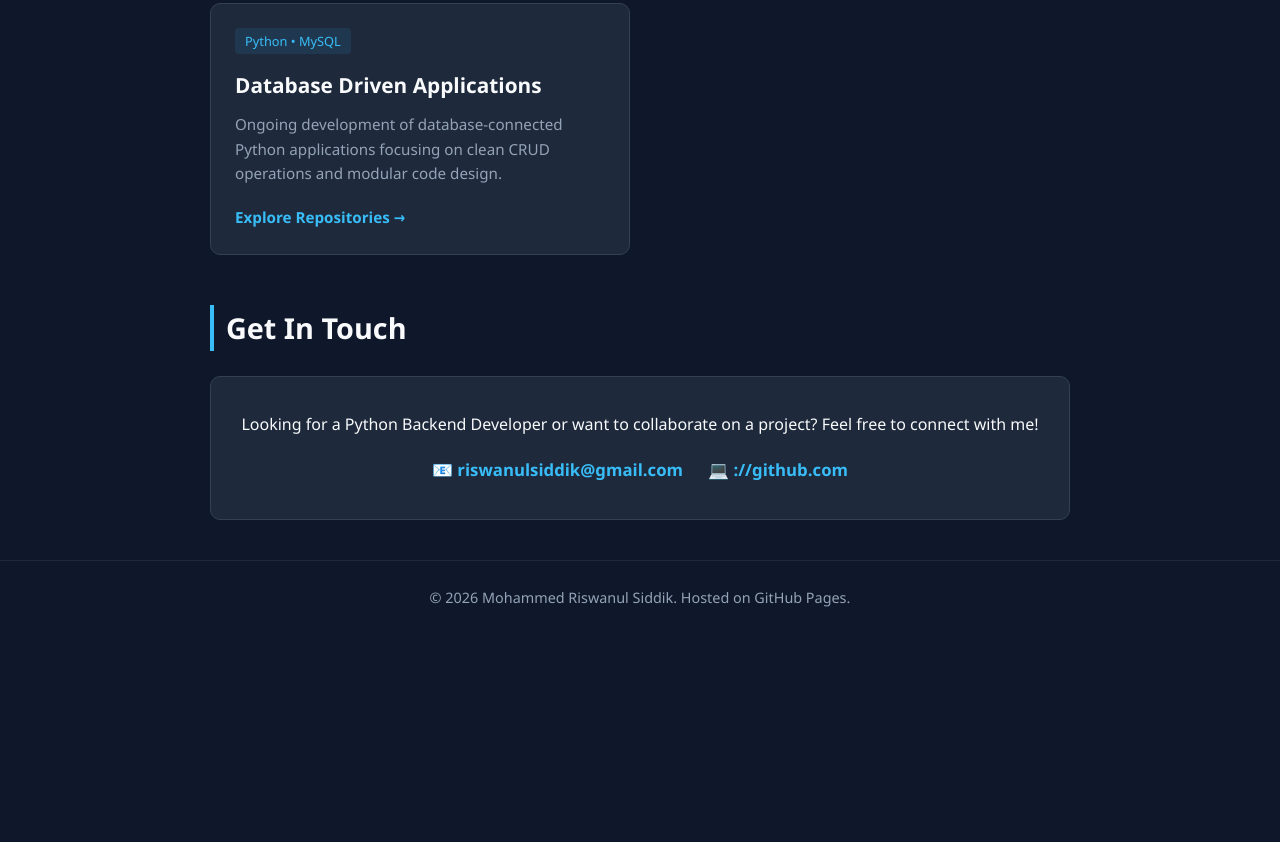
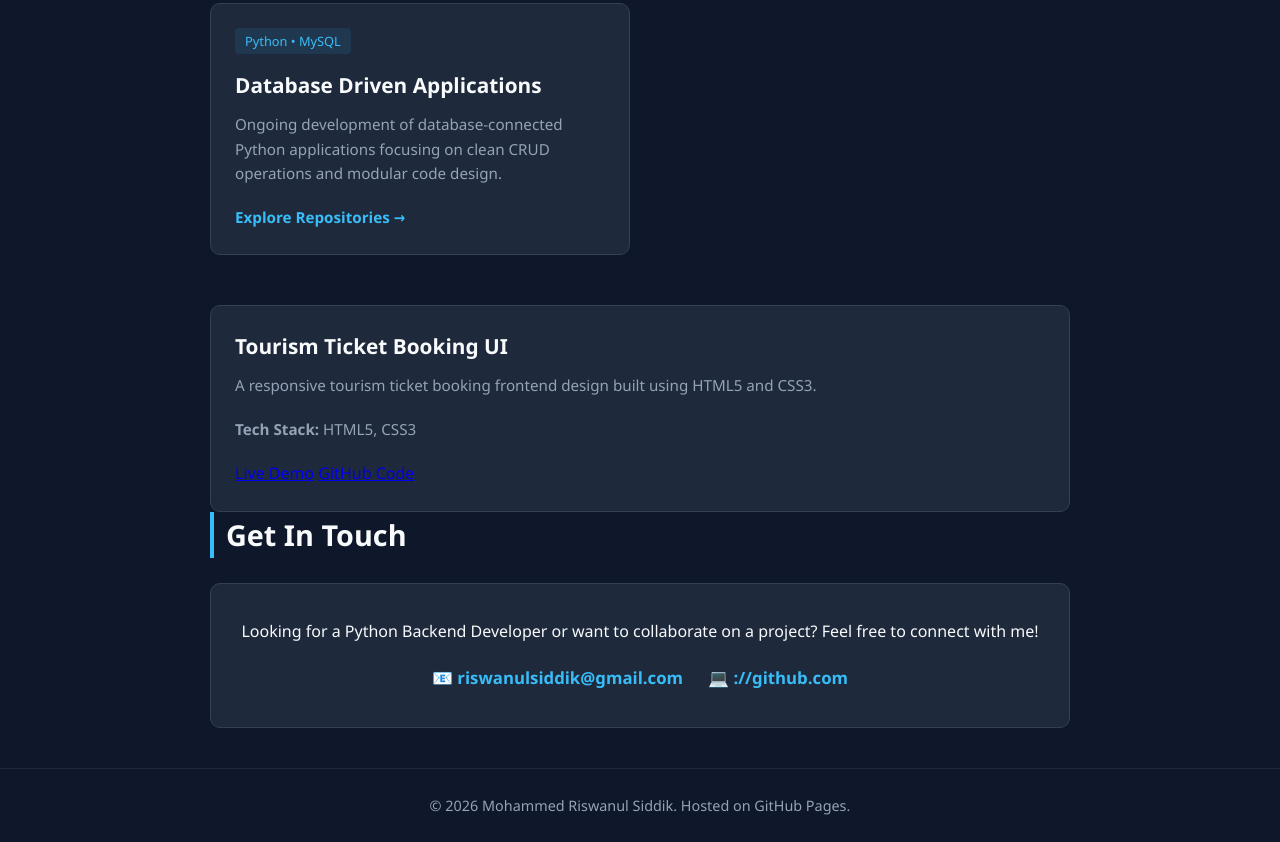
Before and after one commit to riswanulsiddik-boop/riswanulsiddik-boop.github.io, a plain HTML site: page index.html in a window 1280 px wide. Shown: the part 1201-2043 px from the top of the page. Before the commit the page ends 1835 px from the top, so only its background shows below. Drawn offline with Linux system fonts and the light colour scheme.

Commit message:
Add project card for Tourism Ticket Booking UI
Added a new project card for the Tourism Ticket Booking UI with details and links.

```diff
--- a/index.html
+++ b/index.html
@@ -328,6 +328,16 @@
       </div>
 
     </div>
+    <!-- project 4 -->
+    <div class="project-card">
+  <h3>Tourism Ticket Booking UI</h3>
+  <p>A responsive tourism ticket booking frontend design built using HTML5 and CSS3.</p>
+  <p><strong>Tech Stack:</strong> HTML5, CSS3</p>
+  <div class="project-links">
+    <a href="https://github.io" target="_blank">Live Demo</a>
+    <a href="https://github.com" target="_blank">GitHub Code</a>
+  </div>
+</div>
 
     <!-- Contact Section -->
     <h2 id="contact">Get In Touch</h2>
```
